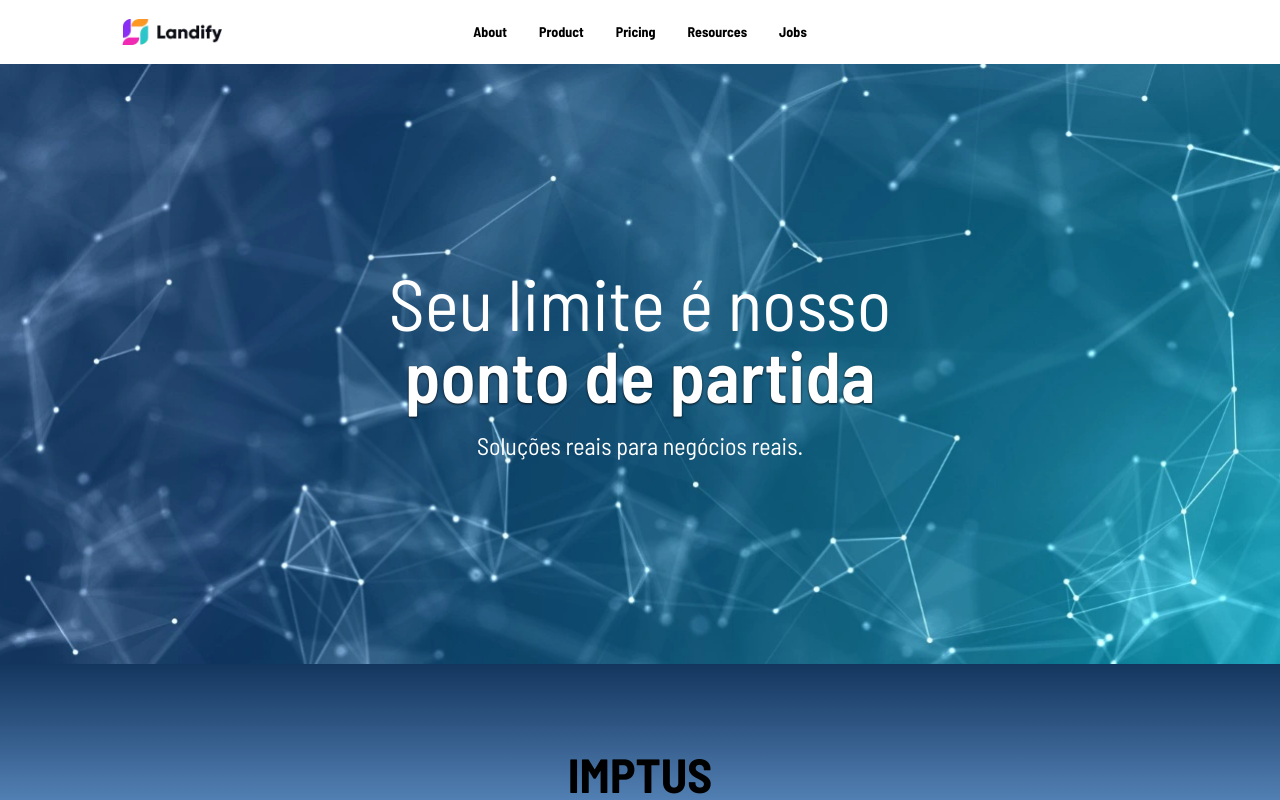
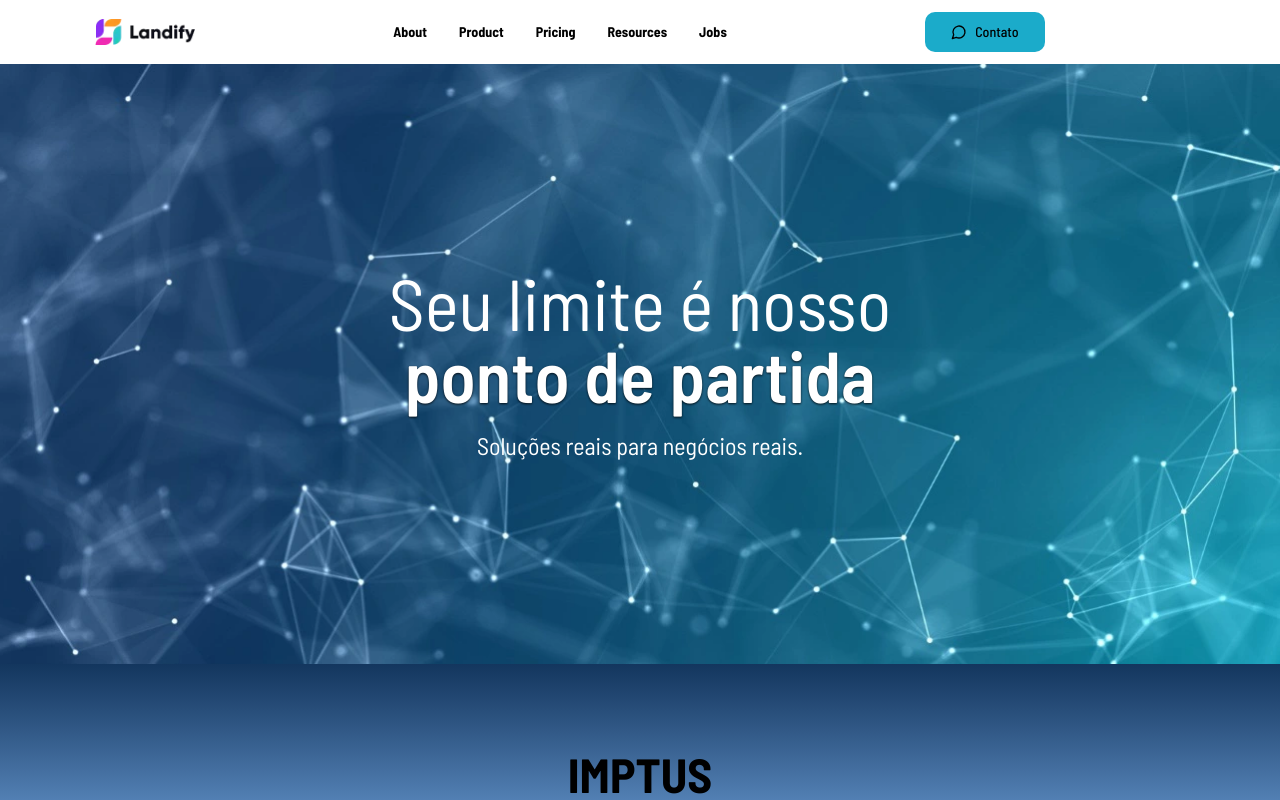
Before and after one commit to igorfrag/imptus, a Next.js app: page / in a window 1280 px wide. Shown: the top 800 px of the page. Built offline with nearby package versions, Linux system fonts and the light colour scheme.

Commit message:
feat: button component

```diff
--- /dev/null
+++ b/src/components/Button.tsx
@@ -0,0 +1,19 @@
+type ButtonProps = {
+    size: 'sm' | 'lg';
+    children: React.ReactNode
+}
+
+const Button = ({ size="sm", children }: ButtonProps) => {
+    const sizeClasses = {
+        sm: 'min-w-[120px] text-sm',
+        lg: 'min-w-[259px] text-base'
+    };
+
+    return (
+        <button className={`flex items-center justify-center gap-2 bg-primary-azultecnologico font-barlow-condensed font-medium rounded-[10px] cursor-pointer ${sizeClasses[size]} hover:opacity-80`}>
+            {children}
+        </button>
+    )
+}
+
+export default Button;
--- a/src/shared/Header/Header.tsx
+++ b/src/shared/Header/Header.tsx
@@ -1,7 +1,9 @@
 'use client';
+import Button from "@/components/Button";
 import Image from "next/image";
 import Link from "next/link";
 import { useState } from "react";
+import { MessageCircle } from "lucide-react"
 
 const Header = () => {
   const [showMenu, setShowMenu] = useState(false);
@@ -46,7 +48,11 @@ const Header = () => {
           </ul>
         </nav>
 
+
         <div className="flex gap-10">
+          <Button size="sm">
+            <MessageCircle size={16} /> Contato
+          </Button>
           <button type="button" className="min-w-[100px] h-10 bg-primary text-white font-bold text-sm rounded-lg cursor-pointer hover:opacity-80">
             Buy now
           </button>
```
Also changed, not shown: 1 other file (tests, documents, lock files or other folders).
